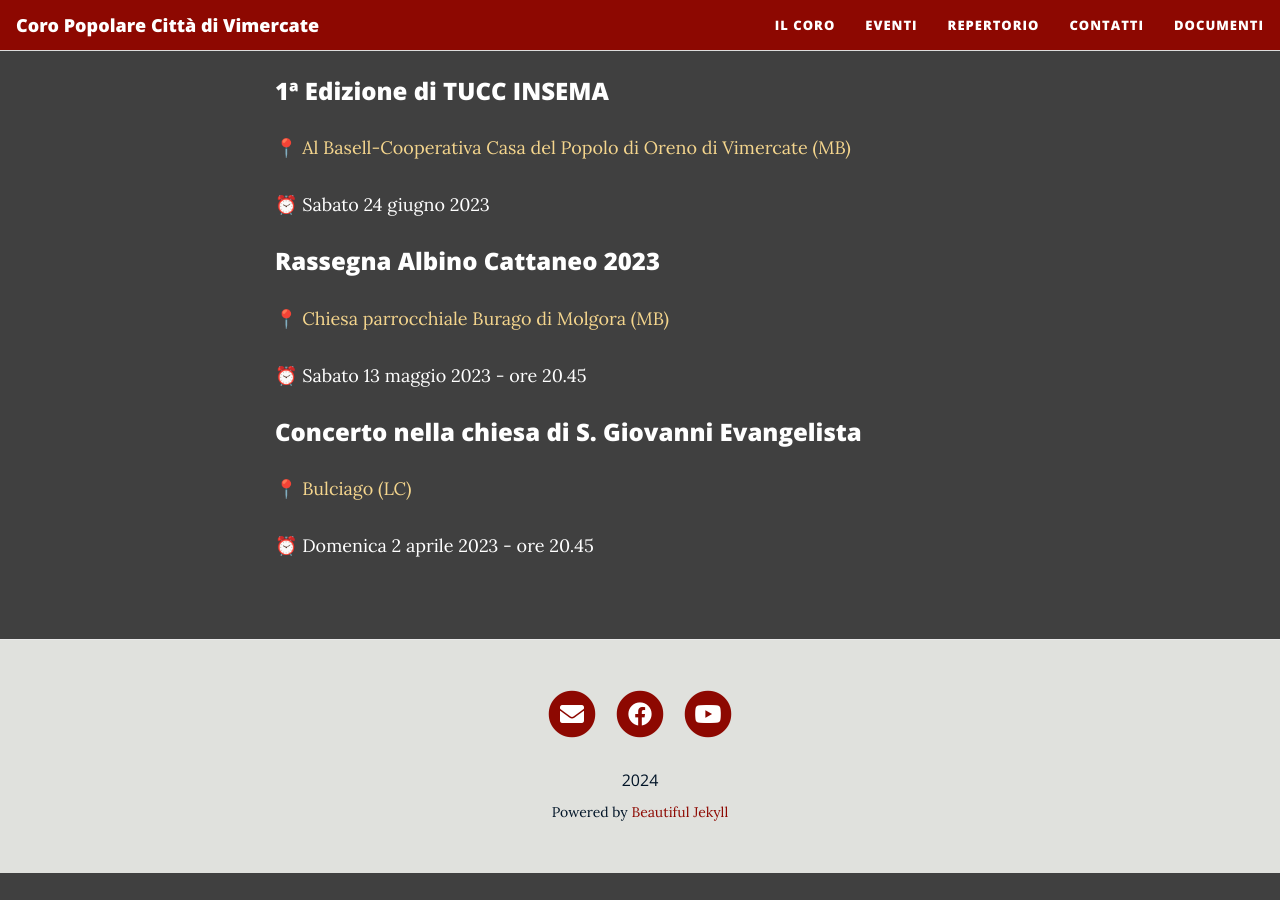
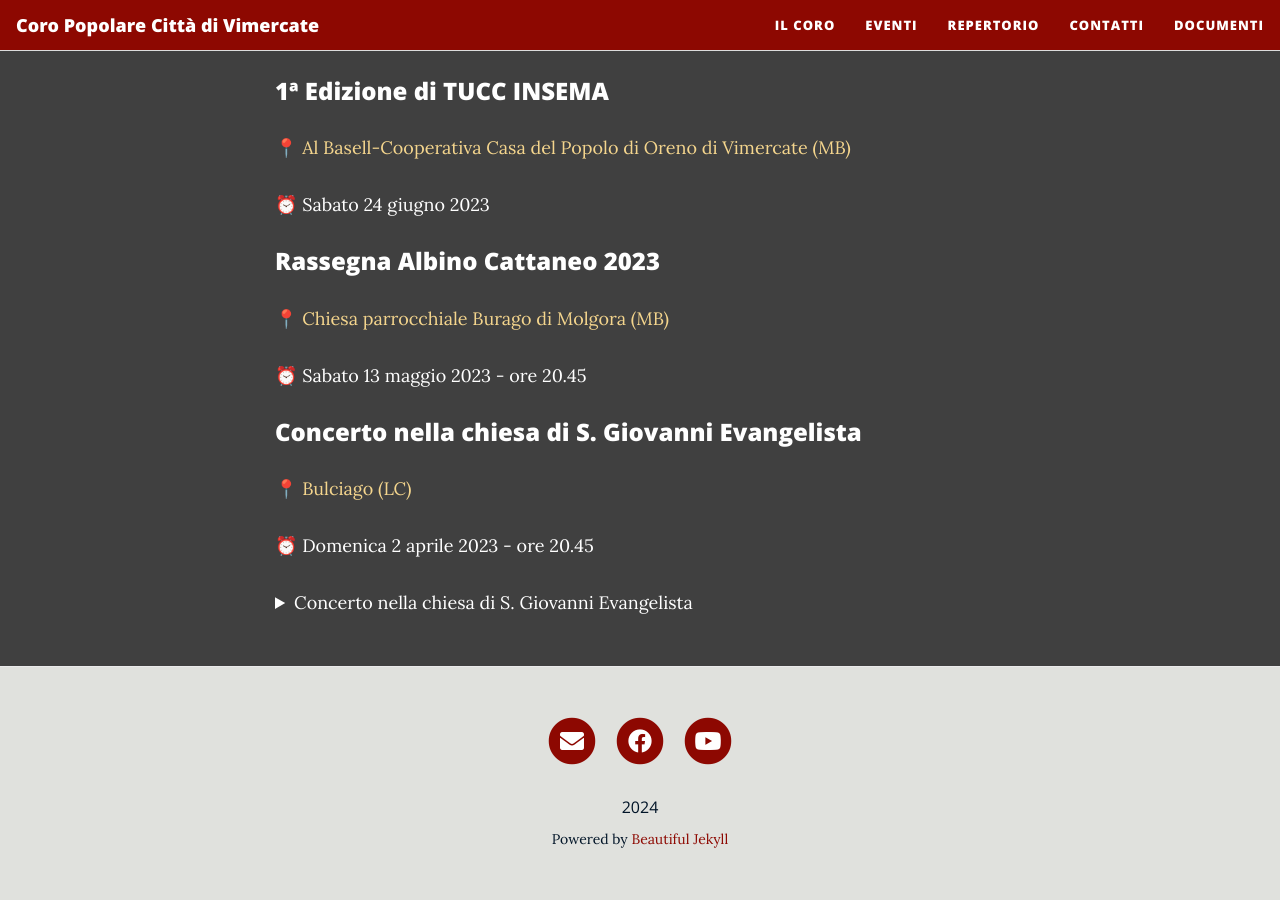
Before and after one commit to Corovimercate/Corovimercate.github.io, a Jekyll site: the page built from eventi.md, in a window 1280 px wide and 900 px high, scrolled down 706 px. Built offline with Jekyll 4.4.1, drawn with Linux system fonts in a browser that asks for light colours; nearby versions of some CDN libraries; before the commit the page ends 1579 px from its top, so only the background shows below that.

Commit message:
test events

```diff
--- a/eventi.md
+++ b/eventi.md
@@ -63,3 +63,12 @@
 <!-- <img class="fit-picture"
      src="https://www.corovimercate.it/cpcv-2023/assets/img/bulciago.jpg"
      alt="Locandina Bulciago LC"> -->
+
+<details>
+<summary>Concerto nella chiesa di S. Giovanni Evangelista</summary>
+<p>⏰ Domenica 2 aprile 2023 - ore 20.45</p>
+
+<img class="fit-picture"
+     src="https://www.corovimercate.it/cpcv-2023/assets/img/bulciago.jpg"
+     alt="Locandina Bulciago LC">
+</details>
```
